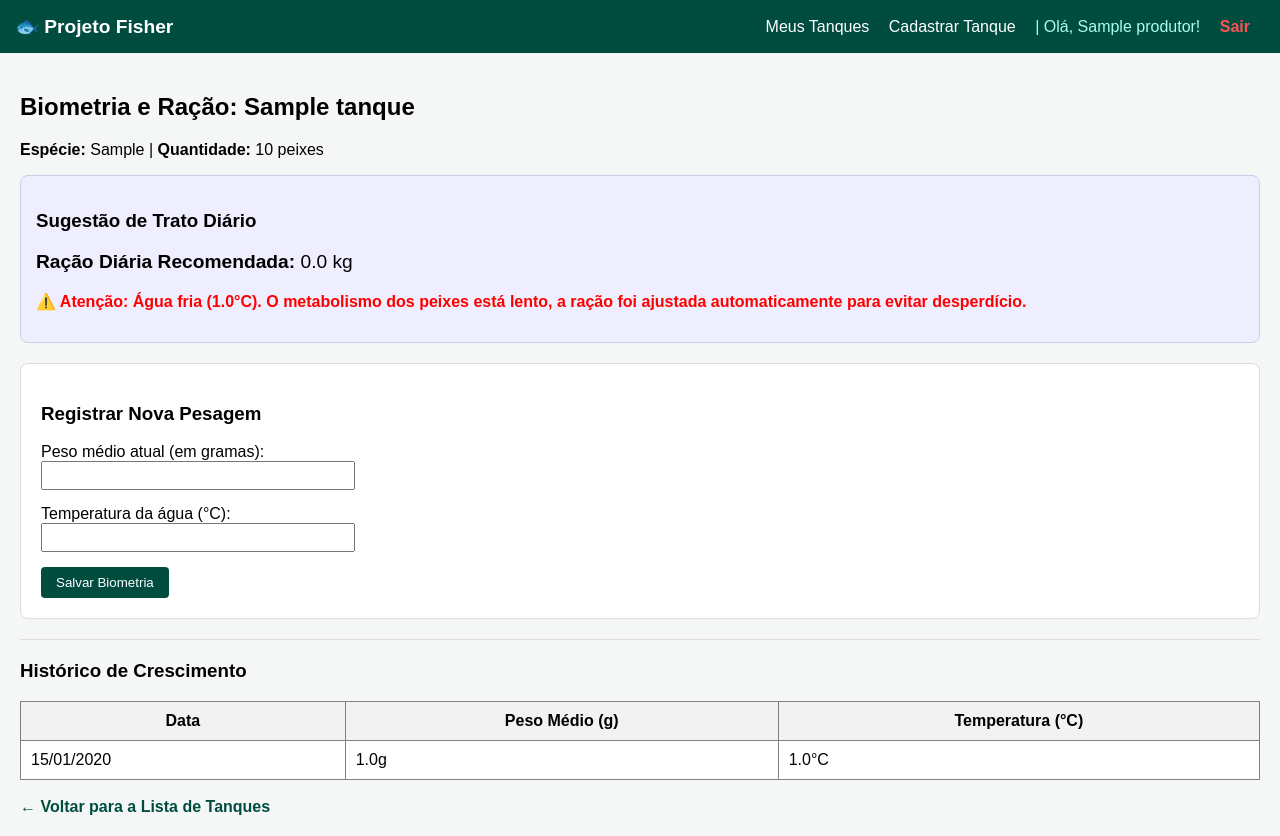
After one commit to MariaLuizaGomesSouza/Projeto-Fisher, a Flask app: page /tanques/1/biometria in a window 1280 px wide. The commit adds this page. Run offline with Flask 3, Linux system fonts and the light colour scheme; a user stored in the database is signed in; tables that the repository leaves empty hold one stand-in row (values such as "Sample post").

Commit message:
Adiciona sistema de login seguro, barra de navegação e layout unificado

```diff
--- a/app.py
+++ b/app.py
@@ -1,64 +1,188 @@
-from flask import Flask, render_template, request, redirect, url_for
+from flask import Flask, render_template, request, redirect, url_for, flash
+from flask_sqlalchemy import SQLAlchemy
+from datetime import datetime
+from flask_login import LoginManager, UserMixin, login_user, login_required, logout_user, current_user
+from werkzeug.security import generate_password_hash, check_password_hash
 
 app = Flask(__name__)
 
-tanques = []
+app.config['SQLALCHEMY_DATABASE_URI'] = 'sqlite:///fisher.db'
+app.config['SQLALCHEMY_TRACK_MODIFICATIONS'] = False
+app.config['SECRET_KEY'] = '123456789'
+db = SQLAlchemy(app)
+
+login_manager = LoginManager()
+login_manager.init_app(app)
+login_manager.login_view = 'login' # Redireciona para a função def login()
+login_manager.login_message = "Por favor, inicie sessão para aceder a esta página."
+
+class Produtor(UserMixin, db.Model):
+    id = db.Column(db.Integer, primary_key=True)
+    nome = db.Column(db.String(100), nullable=False)
+    email = db.Column(db.String(100), unique=True, nullable=False)
+    senha = db.Column(db.String(200), nullable=False)
+
+@login_manager.user_loader
+def load_user(user_id):
+    return Produtor.query.get(int(user_id))
+
+# ----------------- MODELOS DO BANCO DE DADOS -----------------
+
+class Tanque(db.Model):
+    id = db.Column(db.Integer, primary_key=True)
+    nome = db.Column(db.String(100), nullable=False)
+    especie = db.Column(db.String(100), nullable=False)
+    quantidade = db.Column(db.Integer, nullable=False)
+    biometrias = db.relationship('Biometria', backref='tanque', lazy=True, cascade="all, delete")
+
+class Biometria(db.Model):
+    id = db.Column(db.Integer, primary_key=True)
+    tanque_id = db.Column(db.Integer, db.ForeignKey('tanque.id'), nullable=False)
+    data = db.Column(db.Date, default=datetime.today)
+    peso_medio_gramas = db.Column(db.Float, nullable=False)
+    temperatura_agua = db.Column(db.Float, nullable=True)
+
+with app.app_context():
+    db.create_all()
+
+# ----------------- ROTAS DO SISTEMA -----------------
 
 @app.route('/')
 def index():
-    return render_template('base.html')
+    return render_template('index.html')
 
 @app.route('/tanques/cadastrar', methods=["GET", "POST"])
+@login_required
 def cadastrar_tanque():
-
     if request.method == "POST":
-        nome = request.form["nome"]
-        especie = request.form["especie"]
-        quantidade = request.form["quantidade"]
-
-        tanque = {
-            "id": len(tanques) + 1,
-            "nome": nome,
-            "especie": especie,
-            "quantidade": quantidade
-        }
-
-        tanques.append(tanque)
-
-        return redirect("/tanques")
-
+        novo_tanque = Tanque(
+            nome=request.form["nome"],
+            especie=request.form["especie"],
+            quantidade=int(request.form["quantidade"])
+        )
+        db.session.add(novo_tanque)
+        db.session.commit()
+        return redirect(url_for('listar_tanques'))
     return render_template("cadastrar_tanque.html")
 
 @app.route('/tanques')
+@login_required
 def listar_tanques():
-    return render_template(
-        "tanques.html",
-        tanques=tanques  # Repassa a lista para a tela renderizar
-    )
+    tanques = Tanque.query.all()
+    return render_template("tanques.html", tanques=tanques)
 
 @app.route('/tanques/deletar/<int:tanque_id>', methods=["POST"])
+@login_required
 def deletar_tanque(tanque_id):
-    global tanques
-    # Filtra a lista removendo o tanque com o ID correspondente
-    tanques = [t for t in tanques if t["id"] != tanque_id]
+    tanque = Tanque.query.get_or_404(tanque_id)
+    db.session.delete(tanque)
+    db.session.commit()
     return redirect(url_for('listar_tanques'))
 
 @app.route('/tanques/editar/<int:tanque_id>', methods=["GET", "POST"])
+@login_required
 def editar_tanque(tanque_id):
-    # Busca o tanque pelo ID
-    tanque = next((t for t in tanques if t["id"] == tanque_id), None)
-
-    if not tanque:
-        return redirect(url_for('listar_tanques'))
+    tanque = Tanque.query.get_or_404(tanque_id)
 
     if request.method == "POST":
-        tanque["nome"] = request.form["nome"]
-        tanque["especie"] = request.form["especie"]
-        tanque["quantidade"] = request.form["quantidade"]
-
+        tanque.nome = request.form["nome"]
+        tanque.especie = request.form["especie"]
+        tanque.quantidade = int(request.form["quantidade"])
+        db.session.commit()
         return redirect(url_for('listar_tanques'))
 
     return render_template("editar_tanques.html", tanque=tanque)
 
+# ----------------- BIOMETRIA E CÁLCULO DE RAÇÃO -----------------
+
+@app.route('/tanques/<int:tanque_id>/biometria', methods=["GET", "POST"])
+@login_required
+def biometria(tanque_id):
+    tanque = Tanque.query.get_or_404(tanque_id)
+
+    if request.method == "POST":
+        nova_biometria = Biometria(
+            tanque_id=tanque.id,
+            peso_medio_gramas=float(request.form["peso_medio"]),
+            temperatura_agua=float(request.form.get("temperatura", 0))
+        )
+        db.session.add(nova_biometria)
+        db.session.commit()
+        return redirect(url_for('biometria', tanque_id=tanque.id))
+
+    biometrias = Biometria.query.filter_by(tanque_id=tanque.id).order_by(Biometria.data.desc()).all()
+
+    racao_sugerida = 0
+    if biometrias:
+        ultima_biometria = biometrias[0]
+        biomassa_total_kg = (ultima_biometria.peso_medio_gramas / 1000) * tanque.quantidade
+
+        taxa_alimentacao = 0.03
+
+        if ultima_biometria.temperatura_agua < 22:
+            taxa_alimentacao = 0.015
+        elif ultima_biometria.temperatura_agua > 32:
+            taxa_alimentacao = 0.020
+
+        racao_sugerida = biomassa_total_kg * taxa_alimentacao
+
+    return render_template("biometria.html", tanque=tanque, biometrias=biometrias, racao_sugerida=round(racao_sugerida, 2))
+
+# ----------------- REGISTRO, LOGIN E LOGOUT -----------------
+@app.route('/registrar', methods=['GET', 'POST'])
+def registrar():
+    if request.method == 'POST':
+        nome = request.form['nome']
+        email = request.form['email']
+        senha = request.form['senha']
+
+        usuario_existente = Produtor.query.filter_by(email=email).first()
+        if usuario_existente:
+            flash('Este email já está registrado. Por favor, faça login.')
+            return redirect(url_for('registrar'))
+
+        senha_encriptada = generate_password_hash(senha)
+
+        novo_produtor = Produtor(nome=nome, email=email, senha=senha_encriptada)
+        db.session.add(novo_produtor)
+        db.session.commit()
+
+        flash('Conta criada com sucesso! Pode fazer login agora.')
+        return redirect(url_for('login'))
+
+    return render_template('registrar.html')
+
+@app.route('/login', methods=['GET', 'POST'])
+def login():
+    if request.method == 'POST':
+        email = request.form['email']
+        senha = request.form['senha']
+
+        print(f"Tentando fazer login com o email: {email}")
+
+        produtor = Produtor.query.filter_by(email=email).first()
+
+        if not produtor:
+            print("ERRO: Utilizador não encontrado na base de dados!")
+            flash('Email ou palavra-passe incorretos.')
+            return render_template('login.html')
+
+        print("Utilizador encontrado! Verificando a palavra-passe...")
+
+        if check_password_hash(produtor.senha, senha):
+            print("Palavra-passe correta! Redirecionando para o index...")
+            login_user(produtor)
+            return redirect(url_for('index'))
+        else:
+            print("ERRO: A palavra-passe está errada!")
+            flash('Email ou palavra-passe incorretos.')
+
+    return render_template('login.html')
+
+@app.route('/logout')
+def logout():
+    logout_user()
+    return redirect(url_for('login'))
+
 if __name__ == "__main__":
     app.run(debug=True)
--- a/static/style.css
+++ b/static/style.css
@@ -1,172 +1,32 @@
-:root {
-  --bg-primary: #12181b;
-  --bg-surface: #1e272c;
-  --bg-card: #2a343b;
-  --primary: #2ecc71;
-  --primary-hover: #27ae60;
-  --text-main: #ecf0f1;
-  --text-muted: #95a5a6;
-  --border-color: #34495e;
+body {
+    font-family: Arial, sans-serif;
+    margin: 0;
+    background-color: #f4f7f6;
 }
 
-* {
-  box-sizing: border-box;
-  margin: 0;
-  padding: 0;
-  font-family: 'Segoe UI', Tahoma, Geneva, Verdana, sans-serif;
+nav {
+    background-color: #004d40;
+    padding: 15px;
+    display: flex;
+    justify-content: space-between;
+    align-items: center;
 }
 
-body {
-  background-color: var(--bg-primary);
-  color: var(--text-main);
-  min-height: 100vh;
-  display: flex;
-  flex-direction: column;
+nav a {
+    color: white;
+    text-decoration: none;
+    margin-right: 15px;
 }
 
-header {
-  background-color: var(--bg-surface);
-  border-bottom: 2px solid var(--border-color);
-  padding: 1rem 2rem;
-  display: flex;
-  justify-content: space-between;
-  align-items: center;
+nav a:hover {
+    text-decoration: underline;
 }
 
 .logo {
-  color: var(--primary);
-  font-size: 1.5rem;
-  font-weight: bold;
-}
-
-nav a {
-  color: var(--text-main);
-  text-decoration: none;
-  margin-left: 1.5rem;
-  font-weight: 500;
-  transition: color 0.3s;
-}
-
-nav a:hover {
-  color: var(--primary);
+    font-size: 1.2em;
+    font-weight: bold;
 }
 
 .container {
-  max-width: 900px;
-  margin: 2rem auto;
-  padding: 0 1rem;
-  width: 100%;
+    padding: 20px;
 }
-
-.card {
-  background-color: var(--bg-surface);
-  border-radius: 8px;
-  padding: 2rem;
-  border: 1px solid var(--border-color);
-  box-shadow: 0 4px 10px rgba(0, 0, 0, 0.3);
-}
-
-h1, h2 {
-  margin-bottom: 1.5rem;
-  color: var(--text-main);
-}
-
-/* Formulários */
-.form-group {
-  margin-bottom: 1.2rem;
-}
-
-label {
-  display: block;
-  margin-bottom: 0.5rem;
-  color: var(--text-muted);
-}
-
-input[type="text"],
-input[type="number"] {
-  width: 100%;
-  padding: 0.75rem;
-  background-color: var(--bg-card);
-  border: 1px solid var(--border-color);
-  border-radius: 4px;
-  color: var(--text-main);
-  font-size: 1rem;
-}
-
-input:focus {
-  outline: none;
-  border-color: var(--primary);
-}
-
-.btn {
-  background-color: var(--primary);
-  color: #12181b;
-  font-weight: bold;
-  padding: 0.75rem 1.5rem;
-  border: none;
-  border-radius: 4px;
-  cursor: pointer;
-  text-decoration: none;
-  display: inline-block;
-  transition: background 0.3s;
-}
-
-.btn:hover {
-  background-color: var(--primary-hover);
-}
-
-/* Tabelas */
-table {
-  width: 100%;
-  border-collapse: collapse;
-  margin-top: 1rem;
-}
-
-th, td {
-  padding: 0.75rem;
-  text-align: left;
-  border-bottom: 1px solid var(--border-color);
-}
-
-th {
-  background-color: var(--bg-card);
-  color: var(--primary);
-}
-
-tr:hover {
-  background-color: var(--bg-card);
-}
-
-.btn-danger {
-  background-color: #e74c3c;
-  color: #ffffff;
-  padding: 0.4rem 0.8rem;
-  font-size: 0.9rem;
-}
-
-.btn-danger:hover {
-  background-color: #c0392b;
-}
-
-/* Botão de Edição */
-.btn-warning {
-  background-color: #f39c12;
-  color: #12181b;
-  padding: 0.4rem 0.8rem;
-  font-size: 0.9rem;
-  margin-right: 0.3rem;
-}
-
-.btn-warning:hover {
-  background-color: #d68910;
-}
-
-/* Botão Secundário / Cancelar */
-.btn-secondary {
-  background-color: #7f8c8d;
-  color: #ffffff;
-}
-
-.btn-secondary:hover {
-  background-color: #95a5a6;
-}
--- a/templates/base.html
+++ b/templates/base.html
@@ -2,29 +2,36 @@
 <html lang="pt-br">
 <head>
     <meta charset="UTF-8">
-    <meta name="viewport" content="width=device-width, initial-scale=1.0">
-    <title>Projeto Fisher - Gestão Agrícola</title>
+    <title>Projeto Fisher - Gestão de Piscicultura</title>
+
+    <!-- CONEXÃO COM O ARQUIVO CSS -->
     <link rel="stylesheet" href="{{ url_for('static', filename='style.css') }}">
 </head>
 <body>
-    <header>
-        <div class="logo">🐟 Fisher</div>
-        <nav>
-            <a href="{{ url_for('index') }}">Início</a>
-            <a href="{{ url_for('listar_tanques') }}">Tanques</a>
-            <a href="{{ url_for('cadastrar_tanque') }}">Novo Tanque</a>
-        </nav>
-    </header>
 
-    <main class="container">
+    <nav>
+        <div>
+            <a href="{{ url_for('index') }}" class="logo">🐟 Projeto Fisher</a>
+        </div>
+
+        <div>
+            {% if current_user.is_authenticated %}
+                <a href="{{ url_for('listar_tanques') }}">Meus Tanques</a>
+                <a href="{{ url_for('cadastrar_tanque') }}">Cadastrar Tanque</a>
+                <span style="color: #a7ffeb; margin-right: 15px;">| Olá, {{ current_user.nome }}!</span>
+                <a href="{{ url_for('logout') }}" style="color: #ff5252; font-weight: bold;">Sair</a>
+            {% else %}
+                <a href="{{ url_for('login') }}">Entrar</a>
+                <a href="{{ url_for('registrar') }}">Criar Conta</a>
+            {% endif %}
+        </div>
+    </nav>
+
+    <!-- ÁREA VAZIA ONDE AS OUTRAS PÁGINAS SERÃO INJETADAS -->
+    <div class="container">
         {% block content %}
-        <div class="card">
-            <h1>Bem-vindo ao Sistema Fisher</h1>
-            <p style="color: var(--text-muted);">Gerencie a biometria dos peixes e otimize o consumo de ração dos seus tanques.</p>
-            <br>
-            <a href="{{ url_for('cadastrar_tanque') }}" class="btn">Cadastrar Novo Tanque</a>
-        </div>
         {% endblock %}
-    </main>
+    </div>
+
 </body>
 </html>
--- /dev/null
+++ b/templates/biometria.html
@@ -0,0 +1,71 @@
+{% extends "base.html" %}
+
+{% block content %}
+    <h2>Biometria e Ração: {{ tanque.nome }}</h2>
+    <p><strong>Espécie:</strong> {{ tanque.especie }} | <strong>Quantidade:</strong> {{ tanque.quantidade }} peixes</p>
+
+    <!-- Exibição do Cálculo de Ração -->
+    <div style="background-color: #eef; padding: 15px; border-radius: 8px; margin-bottom: 20px; border: 1px solid #cce;">
+        <h3>Sugestão de Trato Diário</h3>
+        <p style="font-size: 1.2em;"><strong>Ração Diária Recomendada:</strong> {{ racao_sugerida }} kg</p>
+
+        <!-- Alerta de temperatura -->
+        {% if biometrias and biometrias[0].temperatura_agua < 22 %}
+            <p style="color: red; font-weight: bold;">
+                ⚠️ Atenção: Água fria ({{ biometrias[0].temperatura_agua }}°C). O metabolismo dos peixes está lento, a ração foi ajustada automaticamente para evitar desperdício.
+            </p>
+        {% elif biometrias and biometrias[0].temperatura_agua > 32 %}
+            <p style="color: orange; font-weight: bold;">
+                ⚠️ Atenção: Água quente ({{ biometrias[0].temperatura_agua }}°C). Cuidado com os níveis de oxigénio dissolvido.
+            </p>
+        {% endif %}
+    </div>
+
+    <!-- Formulário para registrar nova pesagem -->
+    <div style="background-color: white; padding: 20px; border-radius: 8px; margin-bottom: 20px; border: 1px solid #ddd;">
+        <h3>Registrar Nova Pesagem</h3>
+        <form method="POST">
+            <div style="margin-bottom: 15px;">
+                <label>Peso médio atual (em gramas):</label><br>
+                <input type="number" step="0.01" name="peso_medio" required style="padding: 5px; width: 300px;">
+            </div>
+
+            <div style="margin-bottom: 15px;">
+                <label>Temperatura da água (°C):</label><br>
+                <input type="number" step="0.1" name="temperatura" required style="padding: 5px; width: 300px;">
+            </div>
+
+            <button type="submit" style="padding: 8px 15px; background-color: #004d40; color: white; border: none; cursor: pointer; border-radius: 4px;">Salvar Biometria</button>
+        </form>
+    </div>
+
+    <hr style="border: 0; border-top: 1px solid #ddd; margin: 20px 0;">
+
+    <!-- Histórico de Crescimento -->
+    <h3>Histórico de Crescimento</h3>
+    <table border="1" cellpadding="10" style="border-collapse: collapse; width: 100%; background-color: white;">
+        <thead>
+            <tr style="background-color: #f2f2f2;">
+                <th>Data</th>
+                <th>Peso Médio (g)</th>
+                <th>Temperatura (°C)</th>
+            </tr>
+        </thead>
+        <tbody>
+            {% for bio in biometrias %}
+            <tr>
+                <td>{{ bio.data.strftime('%d/%m/%Y') }}</td>
+                <td>{{ bio.peso_medio_gramas }}g</td>
+                <td>{{ bio.temperatura_agua }}°C</td>
+            </tr>
+            {% else %}
+            <tr>
+                <td colspan="3" style="text-align: center;">Nenhuma biometria registrada ainda para este tanque.</td>
+            </tr>
+            {% endfor %}
+        </tbody>
+    </table>
+
+    <br>
+    <a href="{{ url_for('listar_tanques') }}" style="color: #004d40; font-weight: bold; text-decoration: none;">← Voltar para a Lista de Tanques</a>
+{% endblock %}
--- /dev/null
+++ b/templates/index.html
@@ -0,0 +1,6 @@
+{% extends "base.html" %}
+
+{% block content %}
+    <h2>Bem-vindo ao sistema inteligente de gestão de biometria.</h2>
+    <p>Selecione uma opção no menu acima para começar.</p>
+{% endblock %}
```
Also changed, not shown: templates/cadastrar_tanque.html (+17 -15 lines), templates/editar_tanques.html (+17 -16 lines), templates/login.html (added, +33 -0 lines), templates/registrar.html (added, +24 -0 lines), templates/tanques.html (+16 -17 lines).
